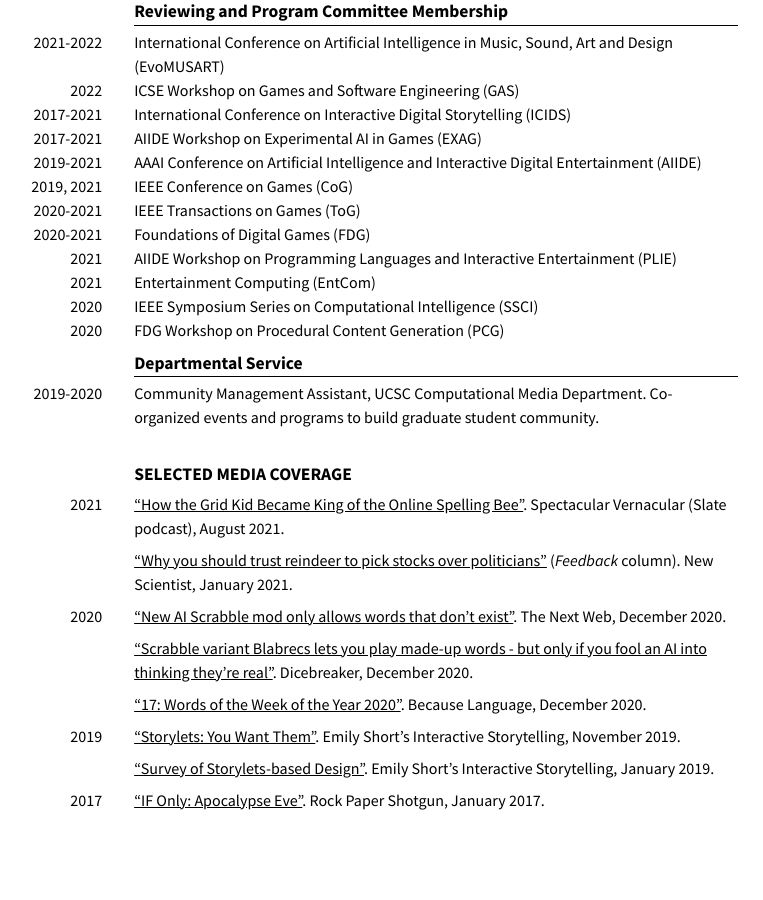
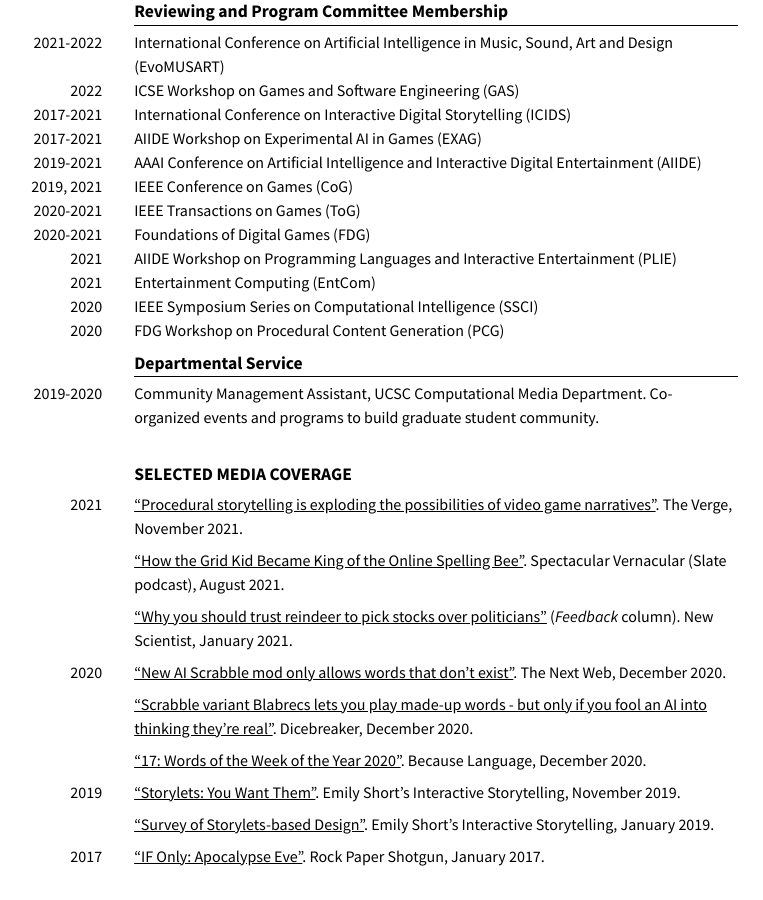
Before and after one commit to mkremins/mkremins.github.io, a Jekyll site: the page built from cv/index.html, in a window 1280 px wide and 900 px high, scrolled down 6113 px. Shown: the whole window, without its empty margins (260-1023 px from the left). Built offline with Jekyll 4.4.1, drawn with Linux system fonts in a browser that asks for light colours; before the commit the page ends 6957 px from its top, so only the background shows below that.

Commit message:
Add Verge article to CV

```diff
--- a/cv/index.html
+++ b/cv/index.html
@@ -393,6 +393,10 @@ layout: null
       <h2>Selected Media Coverage</h2>
       <div class="dated-entry">
         <div class="dated-date">2021</div>
+        <div class="dated-content"><a href="https://www.theverge.com/2021/11/30/22807568/procedural-storytelling-video-games-dwarf-fortress-wildermyth-blaseball">“Procedural storytelling is exploding the possibilities of video game narratives”</a>. The Verge, November 2021.</div>
+      </div>
+      <div class="dated-entry">
+        <div class="dated-date"></div>
         <div class="dated-content"><a href="https://slate.com/podcasts/spectacular-vernacular/2021/08/are-you-spectacular-vernaculars-next-spelling-bee-champion">“How the Grid Kid Became King of the Online Spelling Bee”</a>. Spectacular Vernacular (Slate podcast), August 2021.</div>
       </div>
       <!--
```
